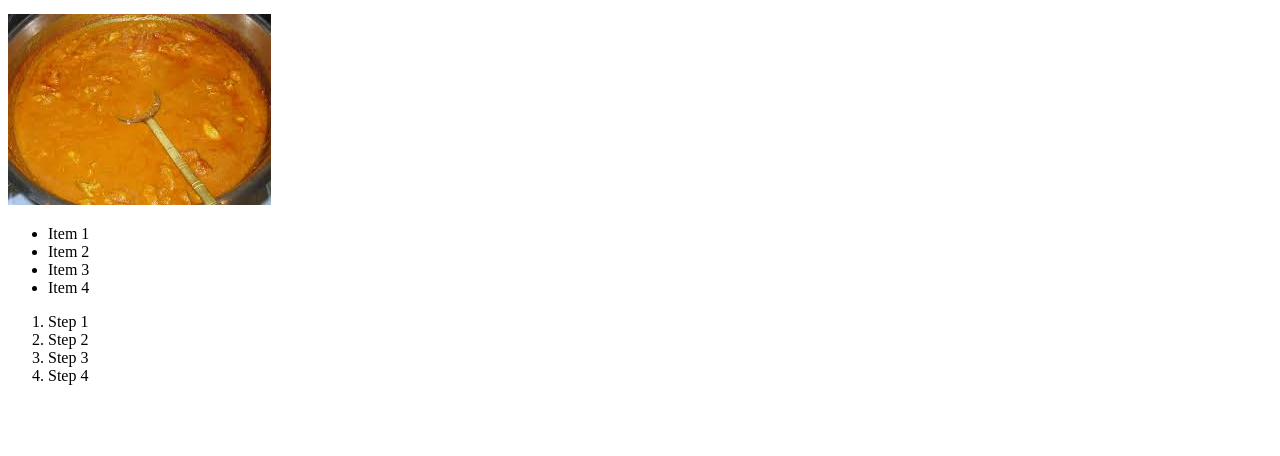
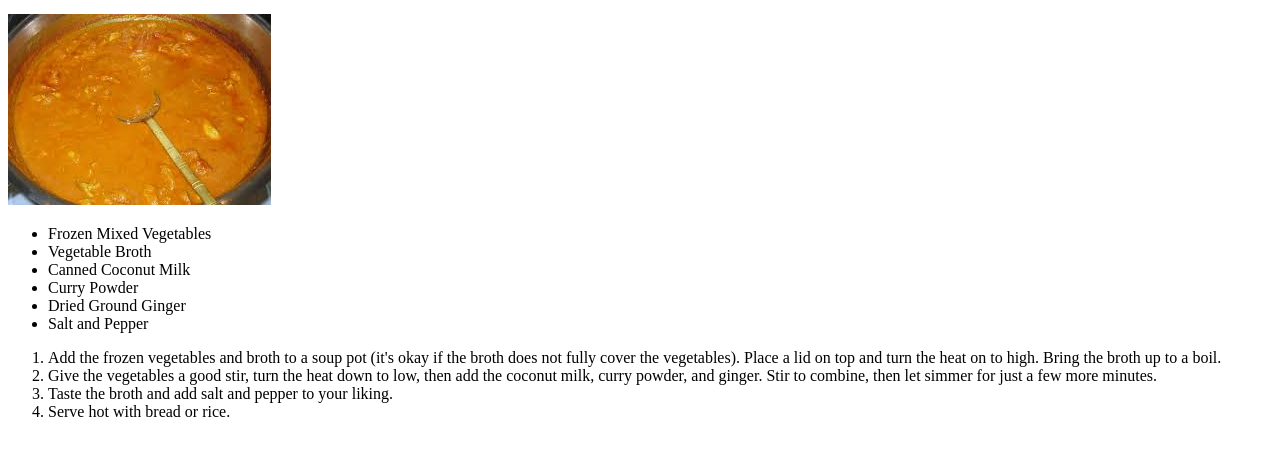
Before and after one commit to lmicha/theOdinProject, a plain HTML site: page HTML Foundations/odin-recipes/recipes/Curry.html in a window 1280 px wide. Shown: the part 100-556 px from the top of the page. Drawn offline with Linux system fonts and the light colour scheme.

Commit message:
Added ingredients and steps to curry recipe

```diff
--- a/HTML Foundations/odin-recipes/recipes/Curry.html
+++ b/HTML Foundations/odin-recipes/recipes/Curry.html
@@ -9,24 +9,26 @@
 
     <a href="../index.html"> Home </a>
 
-
     <p>
         <img src="./ressources/images/curry_chicken.jpg" alt="Image of curry chicken">
     </p>
 
 
     <ul>
-        <li>Item 1 </li>
-        <li>Item 2 </li>
-        <li>Item 3 </li>
-        <li>Item 4 </li>
+        <li>Frozen Mixed Vegetables </li>
+        <li>Vegetable Broth </li>
+        <li>Canned Coconut Milk </li>
+        <li>Curry Powder</li>
+        <li>Dried Ground Ginger</li>
+        <li>Salt and Pepper</li>
+
     </ul>
 
     <ol>
-        <li>Step 1 </li>
-        <li>Step 2 </li>
-        <li>Step 3 </li>
-        <li>Step 4 </li>
+        <li>Add the frozen vegetables and broth to a soup pot (it's okay if the broth does not fully cover the vegetables). Place a lid on top and turn the heat on to high. Bring the broth up to a boil. </li>
+        <li>Give the vegetables a good stir, turn the heat down to low, then add the coconut milk, curry powder, and ginger. Stir to combine, then let simmer for just a few more minutes. </li>
+        <li>Taste the broth and add salt and pepper to your liking.  </li>
+        <li>Serve hot with bread or rice. </li>
     </ol>
 </body>
 </html>
```
